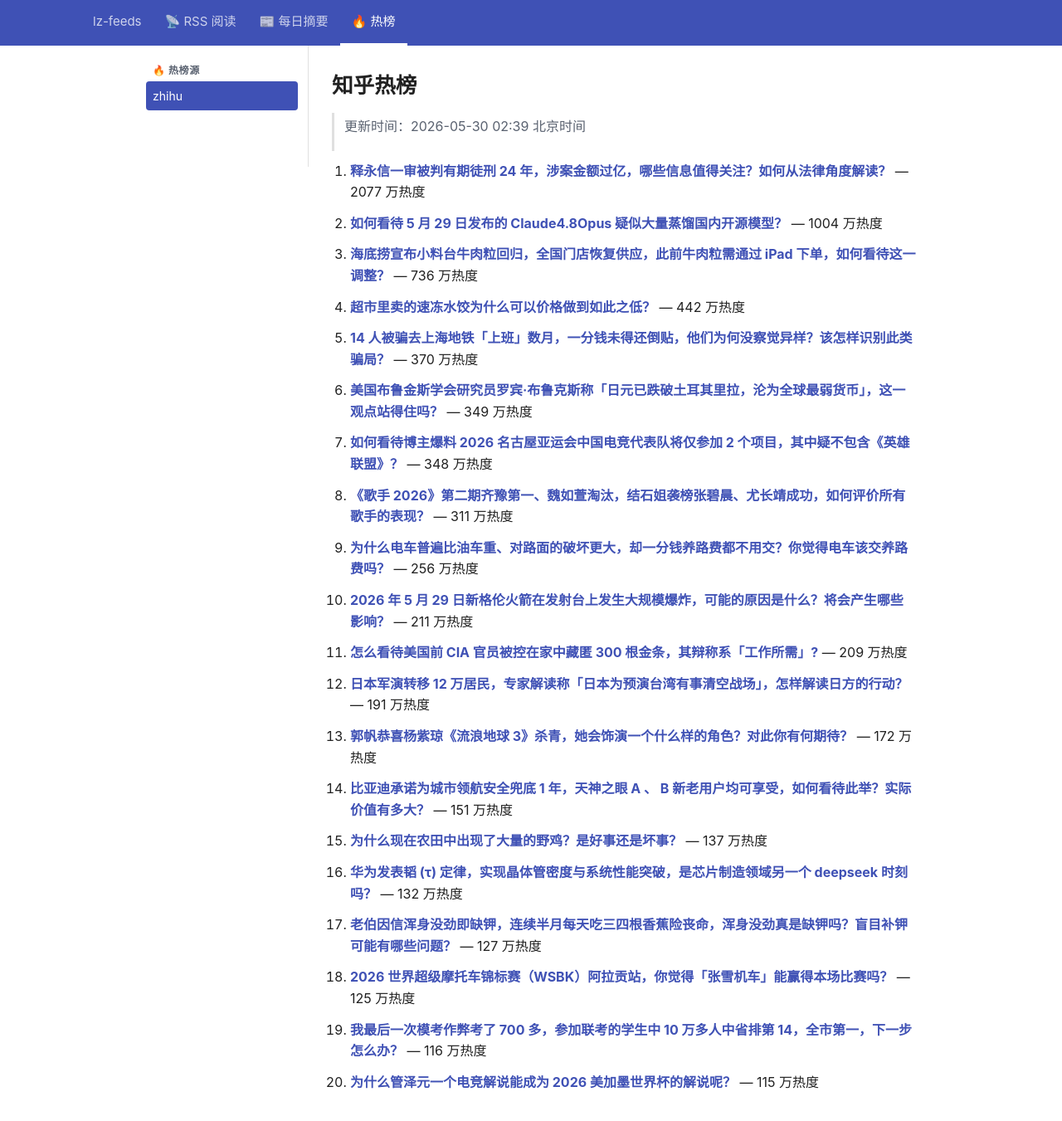
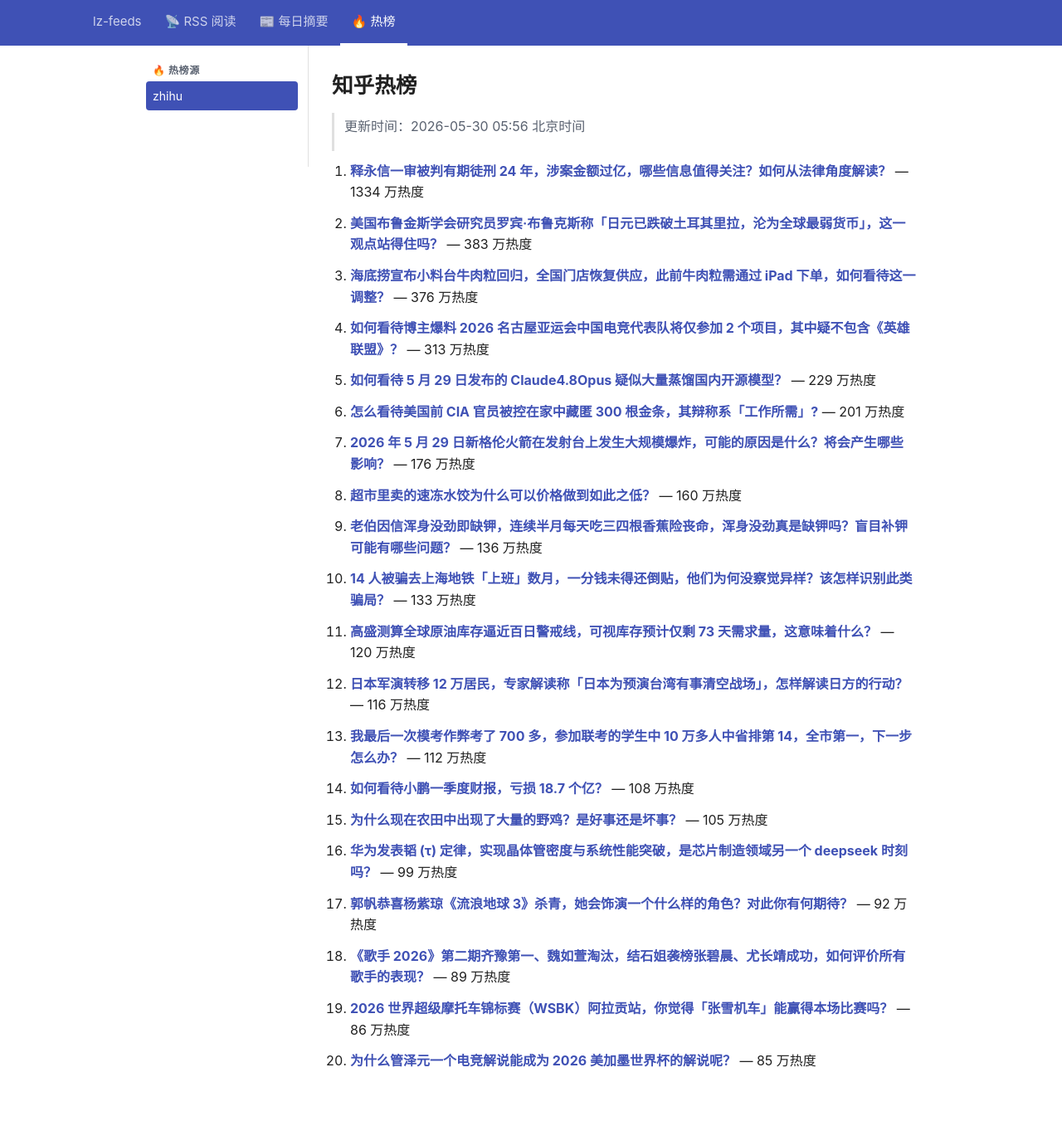
Before and after one commit to lizhang0101/lz-feeds, a Jekyll site: the page built from _hotlist/zhihu.md, in a window 1280 px wide and 1381 px high. Shown: the top 1351 px of the window at 83% size. Built offline with Jekyll 4.4.1, drawn with Linux system fonts in a browser that asks for light colours.

Commit message:
hotlist: 2026-05-29T21:56Z

```diff
--- a/_hotlist/zhihu.md
+++ b/_hotlist/zhihu.md
@@ -1,48 +1,48 @@
 ---
-updated: 2026-05-30 02:39 北京时间
+updated: 2026-05-30 05:56 北京时间
 count: 20
 ---
 
 # 知乎热榜
 
-> 更新时间：2026-05-30 02:39 北京时间
+> 更新时间：2026-05-30 05:56 北京时间
 
-1. **[释永信一审被判有期徒刑 24 年，涉案金额过亿，哪些信息值得关注？如何从法律角度解读？](https://www.zhihu.com/question/2043777043955807460)** — 2077 万热度
+1. **[释永信一审被判有期徒刑 24 年，涉案金额过亿，哪些信息值得关注？如何从法律角度解读？](https://www.zhihu.com/question/2043777043955807460)** — 1334 万热度
 
-2. **[如何看待 5 月 29 日发布的 Claude4.8Opus 疑似大量蒸馏国内开源模型？](https://www.zhihu.com/question/2043515093007303790)** — 1004 万热度
+2. **[美国布鲁金斯学会研究员罗宾·布鲁克斯称「日元已跌破土耳其里拉，沦为全球最弱货币」，这一观点站得住吗？](https://www.zhihu.com/question/2043658069372925943)** — 383 万热度
 
-3. **[海底捞宣布小料台牛肉粒回归，全国门店恢复供应，此前牛肉粒需通过 iPad 下单，如何看待这一调整？](https://www.zhihu.com/question/2042642736826816309)** — 736 万热度
+3. **[海底捞宣布小料台牛肉粒回归，全国门店恢复供应，此前牛肉粒需通过 iPad 下单，如何看待这一调整？](https://www.zhihu.com/question/2042642736826816309)** — 376 万热度
 
-4. **[超市里卖的速冻水饺为什么可以价格做到如此之低？](https://www.zhihu.com/question/20443913)** — 442 万热度
+4. **[如何看待博主爆料 2026 名古屋亚运会中国电竞代表队将仅参加 2 个项目，其中疑不包含《英雄联盟》？](https://www.zhihu.com/question/2043644166786082651)** — 313 万热度
 
-5. **[14 人被骗去上海地铁「上班」数月，一分钱未得还倒贴，他们为何没察觉异样？该怎样识别此类骗局？](https://www.zhihu.com/question/2043451953171132948)** — 370 万热度
+5. **[如何看待 5 月 29 日发布的 Claude4.8Opus 疑似大量蒸馏国内开源模型？](https://www.zhihu.com/question/2043515093007303790)** — 229 万热度
 
-6. **[美国布鲁金斯学会研究员罗宾·布鲁克斯称「日元已跌破土耳其里拉，沦为全球最弱货币」，这一观点站得住吗？](https://www.zhihu.com/question/2043658069372925943)** — 349 万热度
+6. **[怎么看待美国前 CIA 官员被控在家中藏匿 300 根金条，其辩称系「工作所需」?](https://www.zhihu.com/question/2043416917944296940)** — 201 万热度
 
-7. **[如何看待博主爆料 2026 名古屋亚运会中国电竞代表队将仅参加 2 个项目，其中疑不包含《英雄联盟》？](https://www.zhihu.com/question/2043644166786082651)** — 348 万热度
+7. **[2026 年 5 月 29 日新格伦火箭在发射台上发生大规模爆炸，可能的原因是什么？将会产生哪些影响？](https://www.zhihu.com/question/2043624630074835147)** — 176 万热度
 
-8. **[《歌手 2026》第二期齐豫第一、魏如萱淘汰，结石姐袭榜张碧晨、尤长靖成功，如何评价所有歌手的表现？](https://www.zhihu.com/question/2043750806676043312)** — 311 万热度
+8. **[超市里卖的速冻水饺为什么可以价格做到如此之低？](https://www.zhihu.com/question/20443913)** — 160 万热度
 
-9. **[为什么电车普遍比油车重、对路面的破坏更大，却一分钱养路费都不用交？你觉得电车该交养路费吗？](https://www.zhihu.com/question/2043673174726767346)** — 256 万热度
+9. **[老伯因信浑身没劲即缺钾，连续半月每天吃三四根香蕉‌险丧命，浑身没劲真是缺钾吗？盲目补钾可能有哪些问题？](https://www.zhihu.com/question/2043093805394547810)** — 136 万热度
 
-10. **[2026 年 5 月 29 日新格伦火箭在发射台上发生大规模爆炸，可能的原因是什么？将会产生哪些影响？](https://www.zhihu.com/question/2043624630074835147)** — 211 万热度
+10. **[14 人被骗去上海地铁「上班」数月，一分钱未得还倒贴，他们为何没察觉异样？该怎样识别此类骗局？](https://www.zhihu.com/question/2043451953171132948)** — 133 万热度
 
-11. **[怎么看待美国前 CIA 官员被控在家中藏匿 300 根金条，其辩称系「工作所需」?](https://www.zhihu.com/question/2043416917944296940)** — 209 万热度
+11. **[高盛测算全球原油库存逼近百日警戒线，可视库存预计仅剩 73 天需求量，这意味着什么？](https://www.zhihu.com/question/2043628658565309846)** — 120 万热度
 
-12. **[日本军演转移 12 万居民，专家解读称「日本为预演台湾有事清空战场」，怎样解读日方的行动？](https://www.zhihu.com/question/2043702700794013075)** — 191 万热度
+12. **[日本军演转移 12 万居民，专家解读称「日本为预演台湾有事清空战场」，怎样解读日方的行动？](https://www.zhihu.com/question/2043702700794013075)** — 116 万热度
 
-13. **[郭帆恭喜杨紫琼《流浪地球 3》杀青，她会饰演一个什么样的角色？对此你有何期待？](https://www.zhihu.com/question/2039643459443582447)** — 172 万热度
+13. **[我最后一次模考作弊考了 700 多，参加联考的学生中 10 万多人中省排第 14，全市第一，下一步怎么办？](https://www.zhihu.com/question/2042656230133452844)** — 112 万热度
 
-14. **[比亚迪承诺为城市领航安全兜底 1 年，天神之眼 A 、 B 新老用户均可享受，如何看待此举？实际价值有多大？](https://www.zhihu.com/question/2043421622929974247)** — 151 万热度
+14. **[如何看待小鹏一季度财报，亏损 18.7 个亿？](https://www.zhihu.com/question/2043381658175501842)** — 108 万热度
 
-15. **[为什么现在农田中出现了大量的野鸡？是好事还是坏事？](https://www.zhihu.com/question/2042623663493616711)** — 137 万热度
+15. **[为什么现在农田中出现了大量的野鸡？是好事还是坏事？](https://www.zhihu.com/question/2042623663493616711)** — 105 万热度
 
-16. **[华为发表韬 (τ) 定律，实现晶体管密度与系统性能突破，是芯片制造领域另一个 deepseek 时刻吗？](https://www.zhihu.com/question/2042260682780009473)** — 132 万热度
+16. **[华为发表韬 (τ) 定律，实现晶体管密度与系统性能突破，是芯片制造领域另一个 deepseek 时刻吗？](https://www.zhihu.com/question/2042260682780009473)** — 99 万热度
 
-17. **[老伯因信浑身没劲即缺钾，连续半月每天吃三四根香蕉‌险丧命，浑身没劲真是缺钾吗？盲目补钾可能有哪些问题？](https://www.zhihu.com/question/2043093805394547810)** — 127 万热度
+17. **[郭帆恭喜杨紫琼《流浪地球 3》杀青，她会饰演一个什么样的角色？对此你有何期待？](https://www.zhihu.com/question/2039643459443582447)** — 92 万热度
 
-18. **[2026 世界超级摩托车锦标赛（WSBK）阿拉贡站，你觉得「张雪机车」能赢得本场比赛吗？](https://www.zhihu.com/question/2043570208892268688)** — 125 万热度
+18. **[《歌手 2026》第二期齐豫第一、魏如萱淘汰，结石姐袭榜张碧晨、尤长靖成功，如何评价所有歌手的表现？](https://www.zhihu.com/question/2043750806676043312)** — 89 万热度
 
-19. **[我最后一次模考作弊考了 700 多，参加联考的学生中 10 万多人中省排第 14，全市第一，下一步怎么办？](https://www.zhihu.com/question/2042656230133452844)** — 116 万热度
+19. **[2026 世界超级摩托车锦标赛（WSBK）阿拉贡站，你觉得「张雪机车」能赢得本场比赛吗？](https://www.zhihu.com/question/2043570208892268688)** — 86 万热度
 
-20. **[为什么管泽元一个电竞解说能成为 2026 美加墨世界杯的解说呢？](https://www.zhihu.com/question/2043642859421525697)** — 115 万热度
+20. **[为什么管泽元一个电竞解说能成为 2026 美加墨世界杯的解说呢？](https://www.zhihu.com/question/2043642859421525697)** — 85 万热度
```
